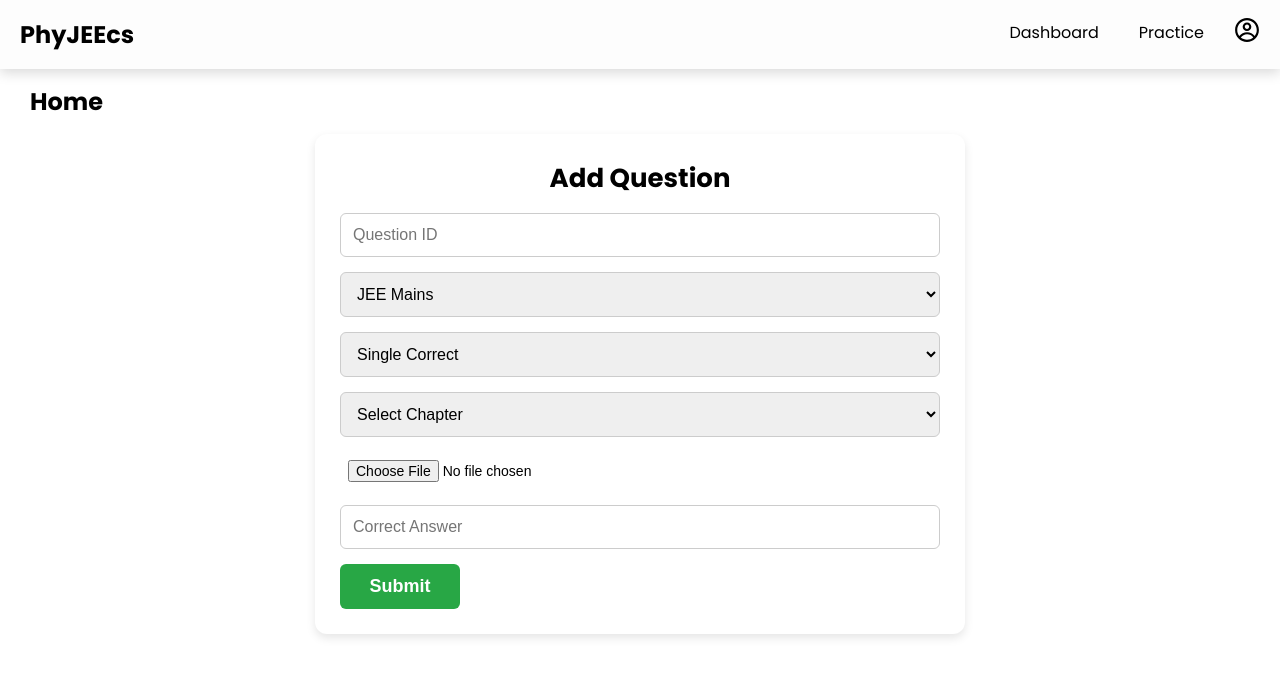
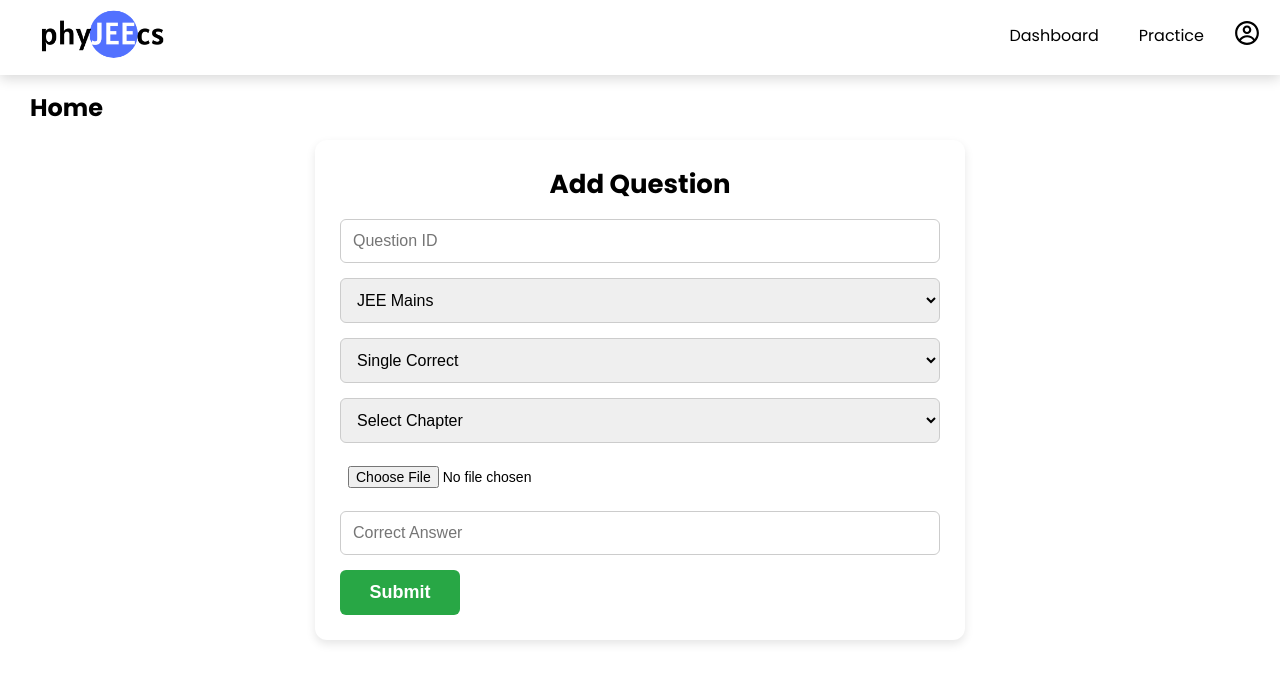
Before and after one commit to Abhi-shek26/PhyJEEcs, a React (Vite) app in the folder frontend/: page / in a window 1280 px wide. Shown: the top 682 px of the page. Built offline with nearby package versions, Linux system fonts and the light colour scheme.

Commit message:
logo added

```diff
--- a/frontend/src/Components/Navbar.css
+++ b/frontend/src/Components/Navbar.css
@@ -4,20 +4,28 @@
   justify-content: space-between;
   align-items: center;
   padding: 15px 20px;
-  background: #fdfdfd;
+  background: #FFFFFF;
   color: black;
   position: sticky;
   top: 0;
   z-index: 1000;
   box-shadow: 0 4px 12px rgba(0, 0, 0, 0.15);
+  height: 45px;
 }
 
 /* Logo */
 .logo {
-  font-size: 24px;
-  font-weight: bold;
+  height: 100%;
+  display: flex;
+  align-items: center;
+  margin-left: 20px;
 }
 
+.logo img {
+  height: 55px;
+  width: auto;
+  object-fit: contain;
+}
 .logo a,
 .logo Link {
   text-decoration: none;
@@ -43,7 +51,7 @@
 /* Active Tab Highlight */
 .nav-links a.active,
 .profile-dropdown a.active {
-  background-color: #0f88f1;
+  background-color: #5271FF;
   color: white;
 }
 
--- a/frontend/src/Components/Navbar.jsx
+++ b/frontend/src/Components/Navbar.jsx
@@ -11,7 +11,7 @@ const Navbar = () => {
   return (
     <nav className="navbar">
       <div className="logo">
-        <NavLink to="/">PhyJEEcs</NavLink>
+        <NavLink to="/"><img src="src\assets\phyJEEcs-logo.png"></img></NavLink>
       </div>
 
       {/* Desktop Navigation */}
--- a/frontend/src/Components/Practice.css
+++ b/frontend/src/Components/Practice.css
@@ -32,7 +32,7 @@ select {
 }
 
 .set-questions-btn {
-  background: #007bff;
+  background: #5271FF;
   color: white;
   cursor: pointer;
   border: none;
--- a/frontend/src/Components/Practice.jsx
+++ b/frontend/src/Components/Practice.jsx
@@ -35,6 +35,7 @@ const Practice = () => {
       );
       const data = await response.json();
       console.log("Fetched Question Data:", data);
+      console.log("Correct Answer:", data[currentQuestionIndex].correctAnswer);
       if (!response.ok) throw new Error(data.message || "Failed to fetch questions");
       setQuestions(data);
       setCurrentQuestionIndex(0);
--- a/frontend/src/Components/Profile.css
+++ b/frontend/src/Components/Profile.css
@@ -29,7 +29,7 @@
   .avatar {
     width: 50px;
     height: 50px;
-    background-color: #3b82f6;
+    background-color: #5271FF;
     color: white;
     font-size: 20px;
     font-weight: bold;
```
Also changed, not shown: frontend/src/assets/phyJEEcs-logo.png (added).
